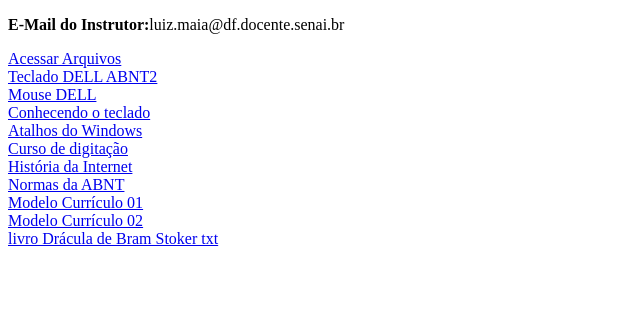
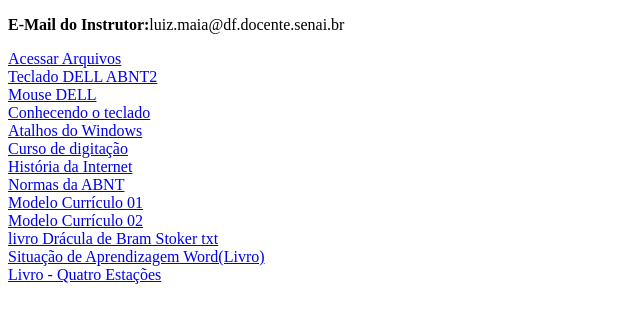
Before and after one commit to luiz87/informaticabasica, a plain HTML site: page index.html in a window 1280 px wide. Shown: the whole page, without its empty margins (0-640 px from the left). Drawn offline with Linux system fonts and the light colour scheme.

Commit message:
Update index.html

```diff
--- a/index.html
+++ b/index.html
@@ -18,5 +18,7 @@
     <a href="https://static.wixstatic.com/media/2ac1a8_c51978b3a53f4e22ada138357a27166e~mv2.png/v1/fill/w_366,h_516,al_c,q_85,usm_0.66_1.00_0.01,enc_auto/Screen%20Shot%202022-09-21%20at%2012_29_21.png" target="_blank">Modelo Currículo 01</a><br>
     <a href="https://static.wixstatic.com/media/2ac1a8_bde797fc1ba241e1bdab99b7173e3dff~mv2.png/v1/fill/w_372,h_525,al_c,q_85,usm_0.66_1.00_0.01,enc_auto/Screen%20Shot%202022-10-12%20at%2017_23_15.png" target="_blank">Modelo Currículo 02</a><br>
     <a href="https://luiz87.github.io/informaticabasica/draculap.txt" target="_blank">livro Drácula de Bram Stoker txt</a><br>
+    <a href="https://luiz87.github.io/informaticabasica/sa-word-livro.ppsx" target="_blank">Situação de Aprendizagem Word(Livro)</a><br>
+    <a href="https://luiz87.github.io/informaticabasica/quarto-estacoes.txt" target="_blank">Livro - Quatro Estações</a><br>
 </body>
 </html>
```
